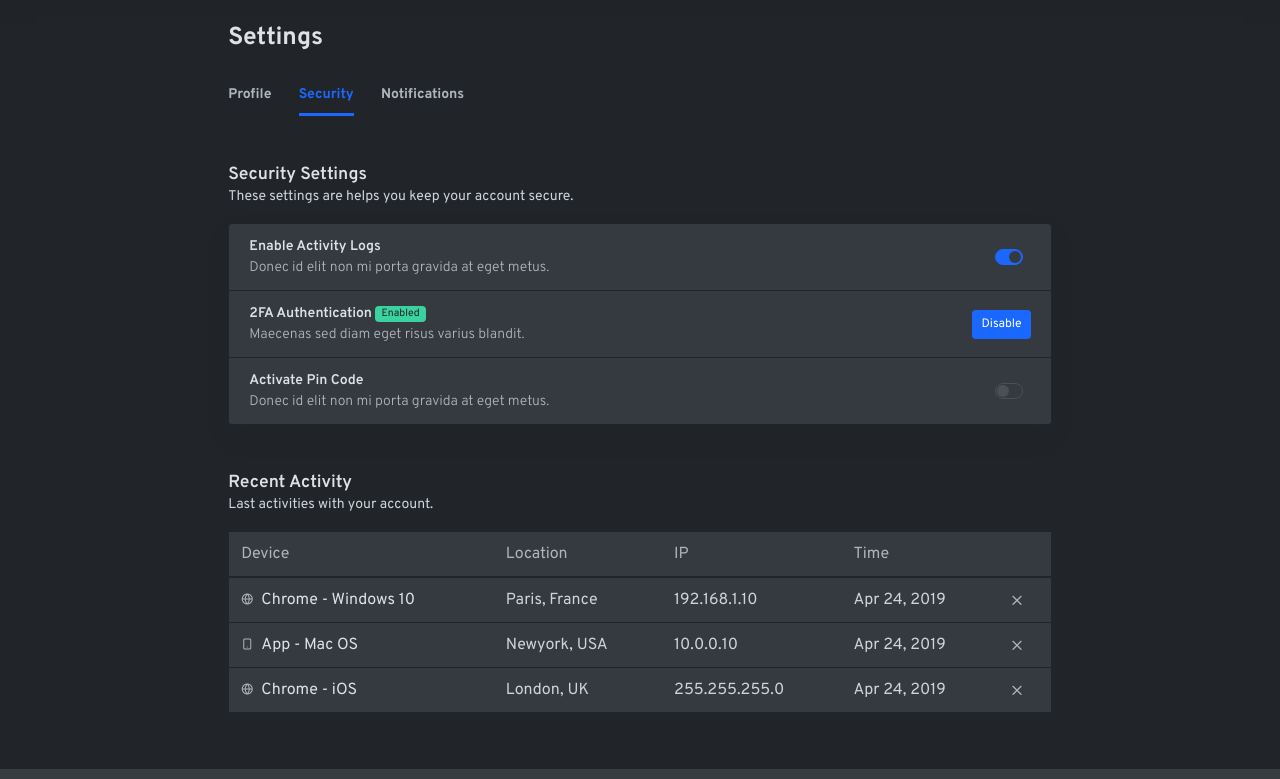
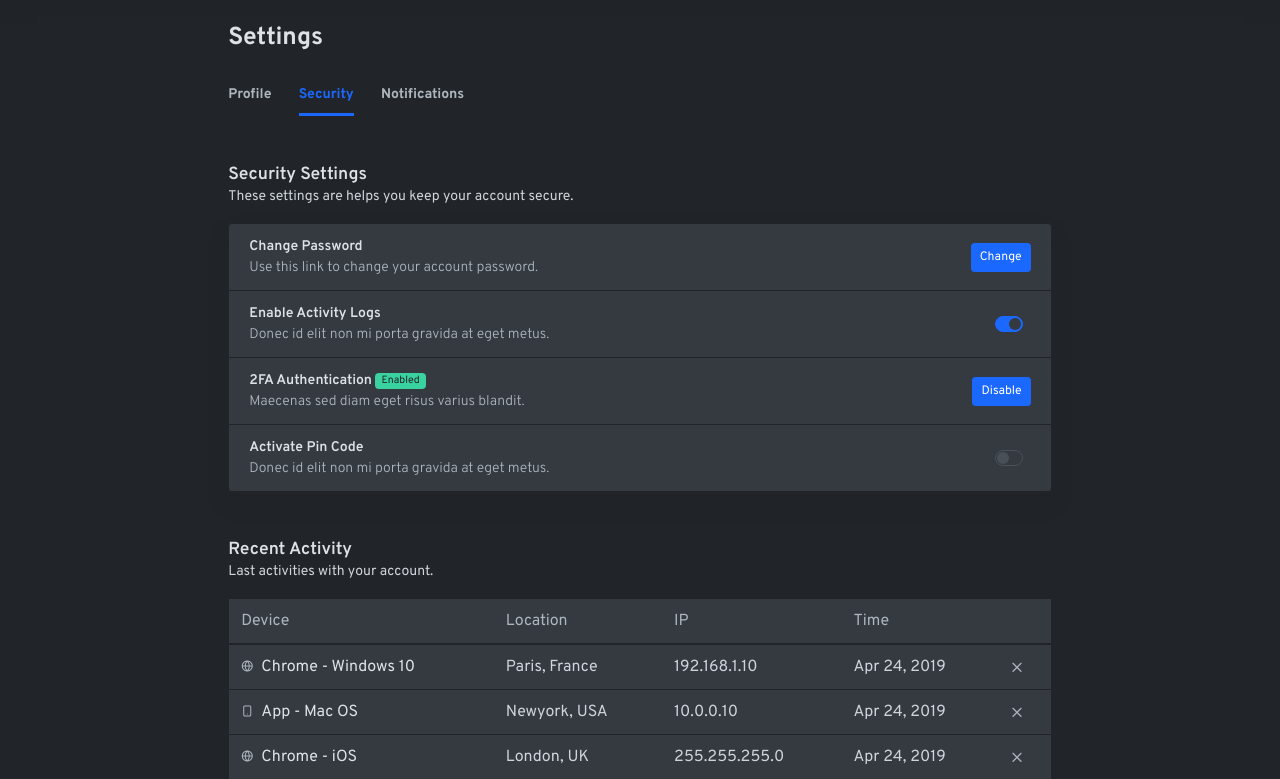
Before and after one commit to amoghkini/expense-tracker, a Python web app: template src/auth/templates/security.html in a window 1280 px wide. Shown: the part 936-1715 px from the top of the page. Run offline with Jinja, Linux system fonts and the light colour scheme; the template is opened without the code that fills it, so the values that code supplies are empty; some libraries are stand-ins or nearby versions; some web fonts are replaced.

Commit message:
Added placeholder link for change password page

```diff
--- a/src/auth/templates/security.html
+++ b/src/auth/templates/security.html
@@ -24,6 +24,17 @@
                 <h5 class="mb-0 mt-5">Security Settings</h5>
                 <p>These settings are helps you keep your account secure.</p>
                 <div class="list-group mb-5 shadow">
+                    <div class="list-group-item">
+                        <div class="row align-items-center">
+                            <div class="col">
+                                <strong class="mb-2">Change Password</strong>
+                                <p class="text-muted mb-0">Use this link to change your account password.</p>
+                            </div> <!-- .col -->
+                            <div class="col-auto">
+                                <button class="btn btn-primary btn-sm">Change</button>
+                            </div> <!-- .col -->
+                        </div> <!-- .row -->
+                    </div> <!-- .list-group-item -->
                     <div class="list-group-item">
                         <div class="row align-items-center">
                             <div class="col">
```
